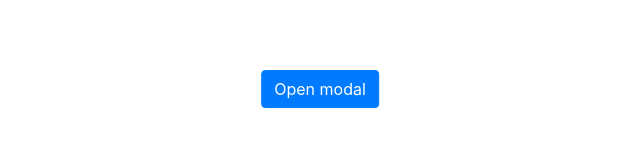
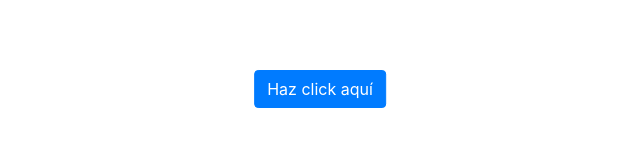
Before and after one commit to EmanuelTud0r/AulasDigitalesEj2, a plain HTML site: page index.html in a window 1280 px wide. Shown: the part 311-458 px from the top of the page, 320-960 px from the left. Drawn offline with nearby package versions, Linux system fonts and the light colour scheme.

Commit message:
Titulo y boton

```diff
--- a/index.html
+++ b/index.html
@@ -1,6 +1,7 @@
 <!DOCTYPE html>
 <html >
 <head>
+    <title>Persona elegida</title>
     <!-- Add link to CSS stylesheet-->
 <link rel="stylesheet" href="style.css" type="text/css" />
 
@@ -48,7 +49,7 @@ $(document).ready(function(){
     <div class="container">
         <div class="center">
             <button id="imagenBoton" type="button" class="btn btn-primary imagenBoton" data-toggle="modal" data-target="#myModal">
-                Open modal
+                Haz click aquí
             </button>
         </div>
       </div>
```
